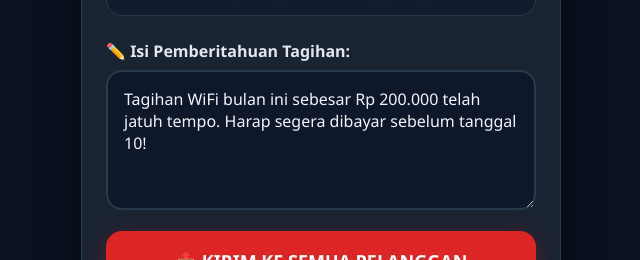
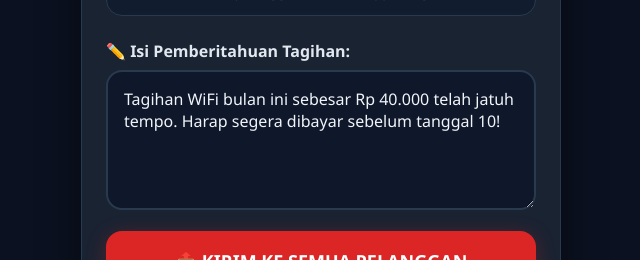
Before and after one commit to Khair572/tagiha-wifi, a plain HTML site: page admin.html in a window 1280 px wide. Shown: the part 329-589 px from the top of the page, without its empty margins (319-959 px from the left). Drawn offline with nearby package versions, Linux system fonts and the light colour scheme.

Commit message:
Update admin.html

```diff
--- a/admin.html
+++ b/admin.html
@@ -47,7 +47,7 @@
     </div>
 
     <label for="msg">✏️ Isi Pemberitahuan Tagihan:</label>
-    <textarea id="msg">Tagihan WiFi bulan ini sebesar Rp 200.000 telah jatuh tempo. Harap segera dibayar sebelum tanggal 10!</textarea>
+    <textarea id="msg">Tagihan WiFi bulan ini sebesar Rp 40.000 telah jatuh tempo. Harap segera dibayar sebelum tanggal 10!</textarea>
 
     <button id="sendBtn" onclick="sendNotif()">📤 KIRIM KE SEMUA PELANGGAN</button>
     <div id="status">⏳ Siap mengirim...</div>
```
